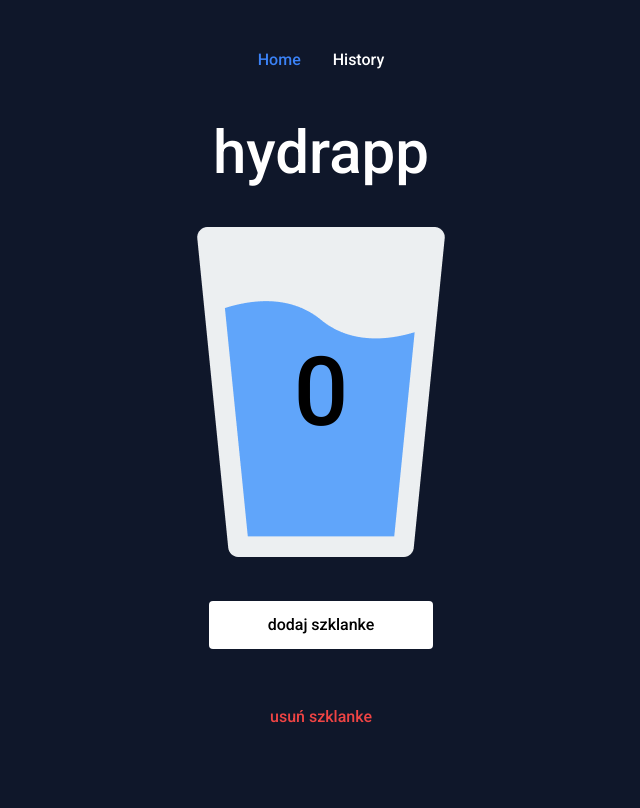
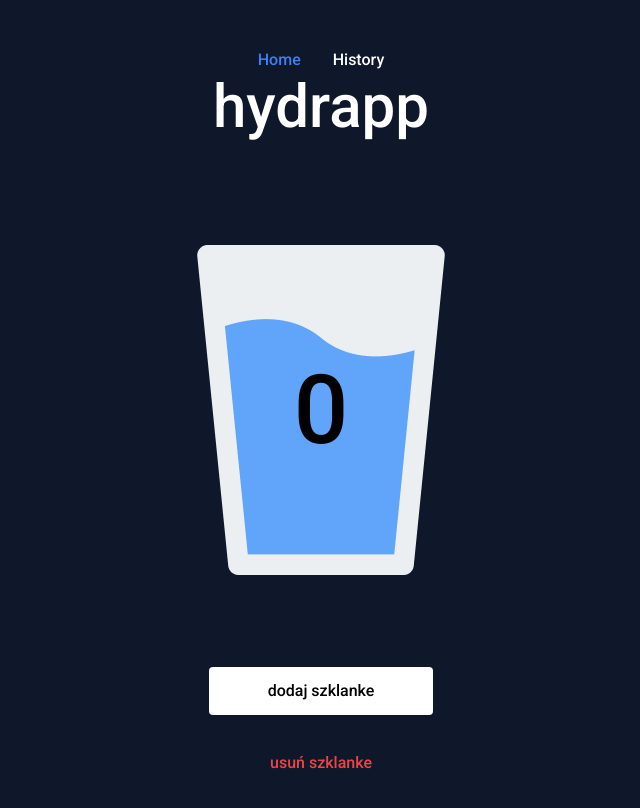
Before and after one commit to FlyingFreestyle/hydrapp, a website built with Parcel: page src/index.html in a window 1280 px wide. Shown: the whole page, without its empty margins (319-959 px from the left). Built offline with nearby package versions, Linux system fonts and the light colour scheme.

Commit message:
Add bottom margins, ensure medium font

```diff
--- a/src/index.html
+++ b/src/index.html
@@ -14,7 +14,7 @@
   <title>HydrApp</title>
 </head>
 
-<body class="bg-slate-900 font-roboto">
+<body class="bg-slate-900 font-roboto font-medium">
   <header>
     <nav>
       <div class="max-w-screen-xl flex flex-wrap items-center justify-center mx-auto p-4">
@@ -45,12 +45,12 @@
   </header>
   <main
     class="max-w-screen-xl flex flex-col m-auto h-screen w-screen justify-items-center justify-center items-center gap-11 top-10">
-    <p class="text-6xl text-white">hydrapp</p>
-    <div class="relative">
+    <p class="text-6xl text-white mb-16">hydrapp</p>
+    <div class="relative mb-12">
       <img src="images/water-glass.png" alt="Water glass">
       <p class="count--js absolute left-1/2 top-1/2 text-8xl -translate-x-1/2 -translate-y-1/2">0</p>
     </div>
-    <div class="flex flex-col gap-11">
+    <div class="flex flex-col gap-6">
       <button class="add-glass--js bg-white text-black text-base rounded w-56 h-12">
         dodaj szklanke
       </button>
```
